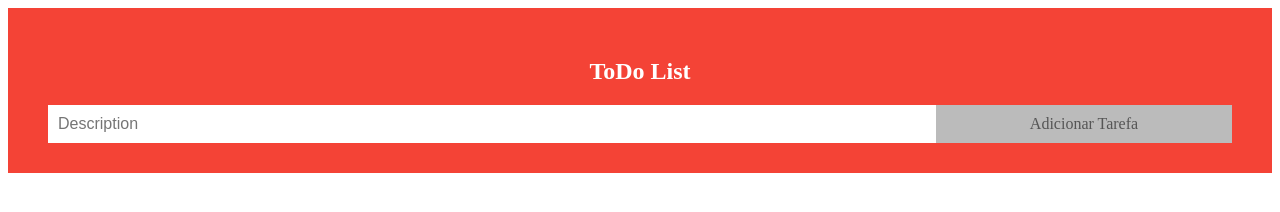
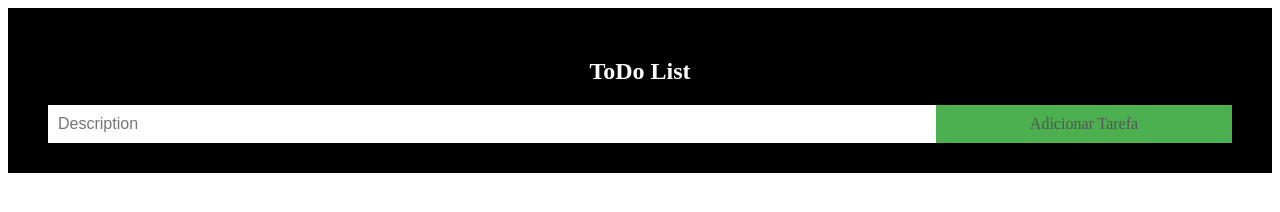
Before and after one commit to Thekote/ToDo-List42, a plain HTML site: page index.html in a window 1280 px wide. In both pictures the pointer is over the element "Adicionar Tarefa". Drawn offline with Linux system fonts and the light colour scheme.

Commit message:
CSS changes

```diff
--- a/styles/styles.css
+++ b/styles/styles.css
@@ -71,7 +71,7 @@
 
   /* Style the header */
   .header {
-    background-color: #f44336;
+    background-color: #000000;
     padding: 30px 40px;
     color: white;
     text-align: center;
@@ -110,5 +110,5 @@
   }
 
   .addBtn:hover {
-    background-color: #bbb;
+    background-color: #4CAF50;
   }
```
